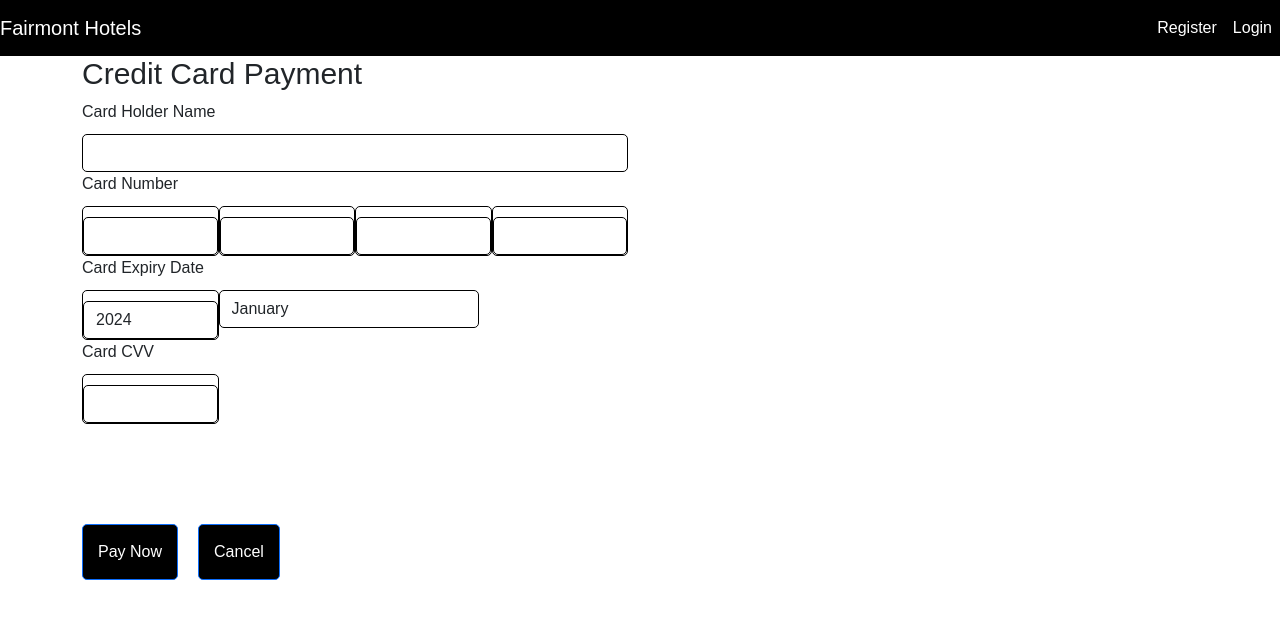
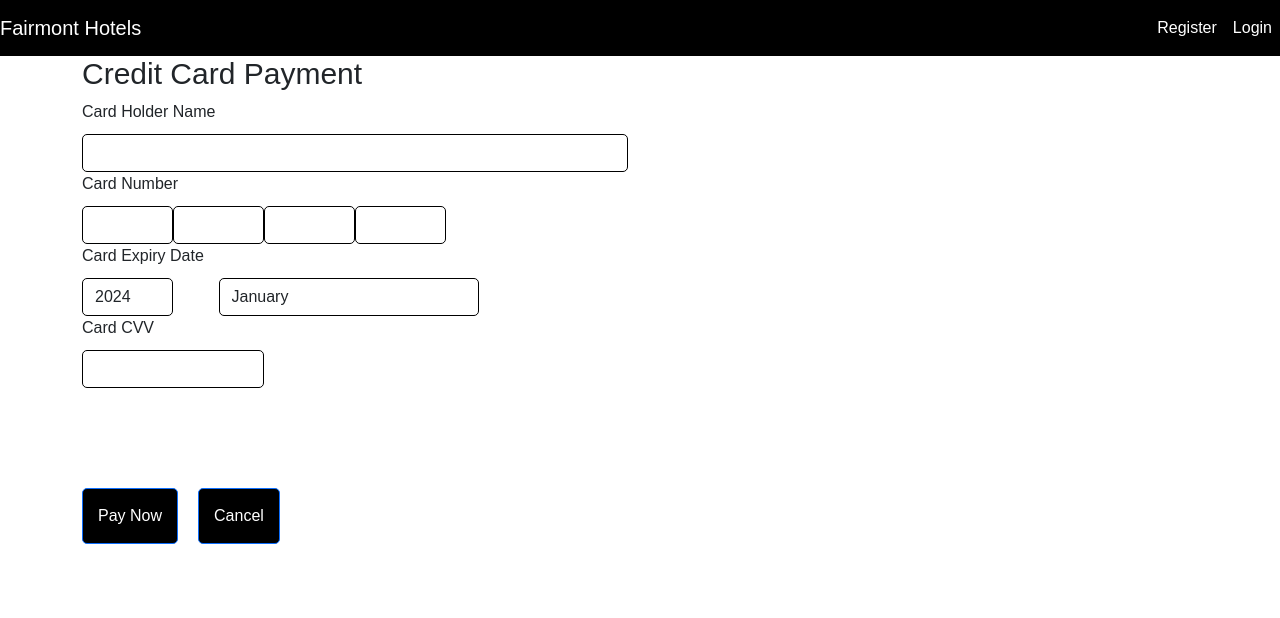
Before and after one commit to kspas060/CSI2132HotelDB, a React (Create React App) app: page /payment in a window 1280 px wide. Shown: the top 618 px of the page. Built offline with nearby package versions, Linux system fonts and the light colour scheme.

Commit message:
bookings on admin panel

```diff
--- a/src/App.js
+++ b/src/App.js
@@ -11,6 +11,7 @@ import Register from './screens/RegisterScreen';
 import LoginScreen from './screens/LoginScreen';
 import RegisterScreen from './screens/RegisterScreen';
 import Payment from './screens/Payment';
+import AdminScreen from './screens/AdminScreen';
 
 
 
@@ -37,6 +38,9 @@ function App() {
         <Routes>
           <Route path="/payment" exact Component={Payment} />
         </Routes>
+        <Routes>
+          <Route path="/admin" exact Component={AdminScreen} />
+        </Routes>
 
 
       </Router>
--- /dev/null
+++ b/src/screens/AdminScreen.js
@@ -0,0 +1,70 @@
+import React, { useState, useEffect } from 'react'
+import { Tabs } from 'antd'
+import TabPane from 'antd/es/tabs/TabPane'
+import axios from 'axios'
+
+function AdminScreen() {
+  return (
+    <div className='col-mt-3 ml-3 mr-3 bs'>
+        <h2 className='text-center' style={{fontSize: '30px'}}><b>Admin Panel</b></h2>
+        <Tabs defaultActiveKey='1'>
+            <TabPane tab = "Bookings" key="1">
+                <Bookings></Bookings>
+            </TabPane>
+            <TabPane tab = "Rooms" key="2">
+                <h1>Rooms</h1>
+            </TabPane>
+            <TabPane tab = "Add Room" key="3">
+                <h1>Add Room</h1>
+            </TabPane>
+            <TabPane tab = "Users" key="4">
+                <h1>Users</h1>
+            </TabPane>
+        </Tabs>
+    </div>
+  )
+}
+
+export default AdminScreen
+
+export function Bookings(){
+
+    const[bookings, setbookings] = useState([])
+
+    useEffect(() => {
+        axios.get('http://localhost:3001/api/booking/getallbookings')
+          .then(response => {
+            setbookings(response.data);
+          })
+          .catch(error => console.log(error));
+      }, []);
+
+    return(
+        <div className='row'>
+            <div className='col-md-10'>
+                <h1>Bookings</h1>
+                <table className='table table-bordered table-dark'>
+                    <thead className='bs thead-dark'>
+                        <tr>
+                            <th>Booking Id</th>
+                            <th>User Id</th>
+                            <th>Room</th>
+                            <th>From Date</th>
+                            <th>To Date</th>
+                            <th>Status</th>
+                        </tr>
+                    </thead>
+
+                    <tbody>
+                        {bookings.length && (bookings.map(booking=>{
+                            return <tr>
+                                <td></td>
+                            </tr>
+                        }))}
+                    </tbody>
+                </table>
+                {bookings.length && (<h1>There are total {bookings.length} bookings</h1>)}
+            </div>
+        </div>
+    )
+}
--- a/src/screens/Payment.js
+++ b/src/screens/Payment.js
@@ -37,16 +37,16 @@ function Payment() {
 
                         <div className='form-group-row '>
                             <label className='col-md-12'>Card Number</label>
-                            <div style={{ float: 'right' }} className='col-md-3 input'>
+                            <div style={{ float: 'left' }} className='col-md-2 input'>
                                 <input type='text' className='form-control' autoComplete='off' maxLength='4' pattern='\d{4}' title='First Four Digits' required=""></input>
                             </div>
-                            <div style={{ float: 'right' }} className='col-md-3'>
+                            <div style={{ float: 'left' }} className='col-md-2'>
                                 <input type='text' className='form-control' autoComplete='off' maxLength='4' pattern='\d{4}' title='Second Four Digits' required=""></input>
                             </div>
-                            <div style={{ float: 'right' }} className='col-md-3'>
+                            <div style={{ float: 'left' }} className='col-md-2'>
                                 <input type='text' className='form-control' autoComplete='off' maxLength='4' pattern='\d{4}' title='Third Four Digits' required=""></input>
                             </div>
-                            <div style={{ float: 'right' }} className='col-md-3'>
+                            <div style={{ float: 'left' }} className='col-md-2'>
                                 <input type='text' className='form-control' autoComplete='off' maxLength='4' pattern='\d{4}' title='Fourth Four Digits' required=""></input>
                             </div>
                         </div>
@@ -69,8 +69,8 @@ function Payment() {
                                     <option value='12'>December</option>
                                 </select>
                             </div>
-                            <div style={{ float: 'right' }} className='col-md-3'>
-                                <select className='form-control' name='cc_exp_yr'>
+                            <div style={{ float: 'left' }} className='col-md-2'>
+                                <select className='form-control col-md-2' style={{ float: 'left' }} name='cc_exp_yr'>
                                     <option>2024</option>
                                     <option>2025</option>
                                     <option>2026</option>
@@ -83,7 +83,7 @@ function Payment() {
                         </div>
                         <div className='form-group-row'>
                             <label className='col-md-12'>Card CVV</label>
-                            <div className='col-md-3'>
+                            <div className='col-md-4'>
                                 <input type='text' className='form-control' autoComplete='off' maxLength='3' pattern='\d{3}' title='Three digits at the back of your card' required=""></input>
                             </div>
                         </div>
```
